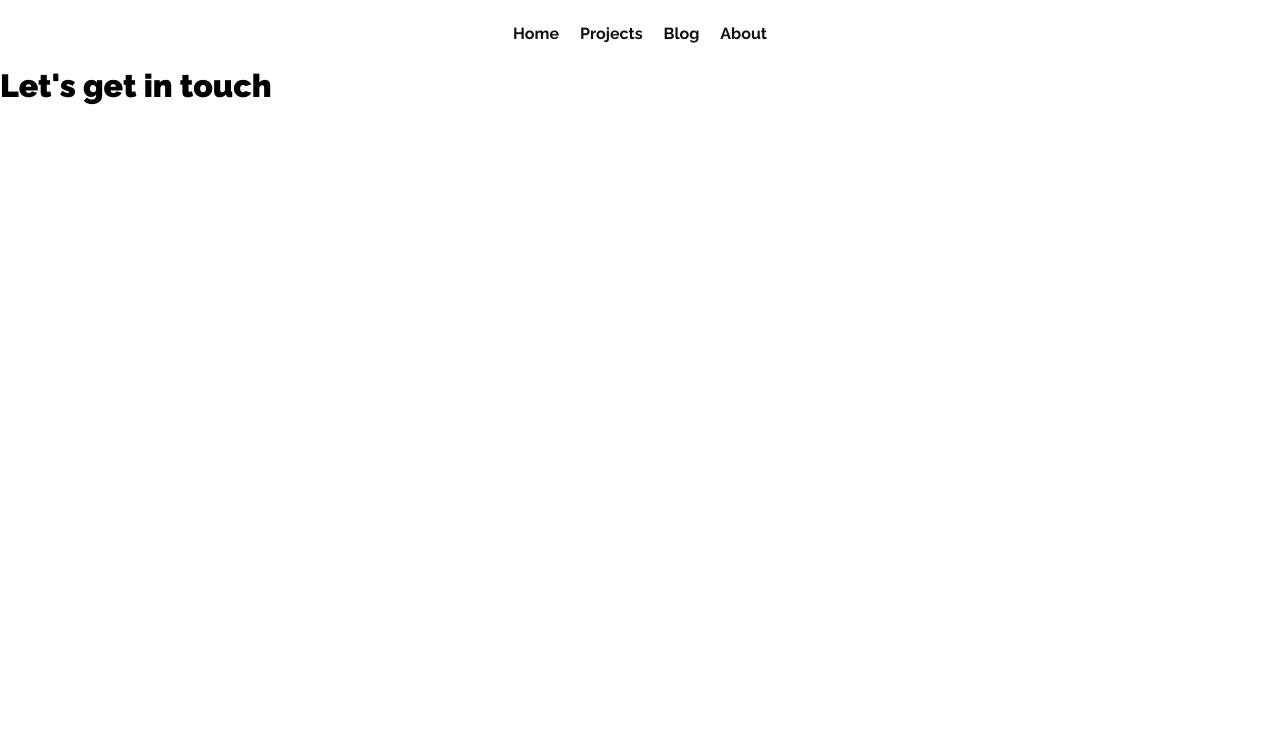
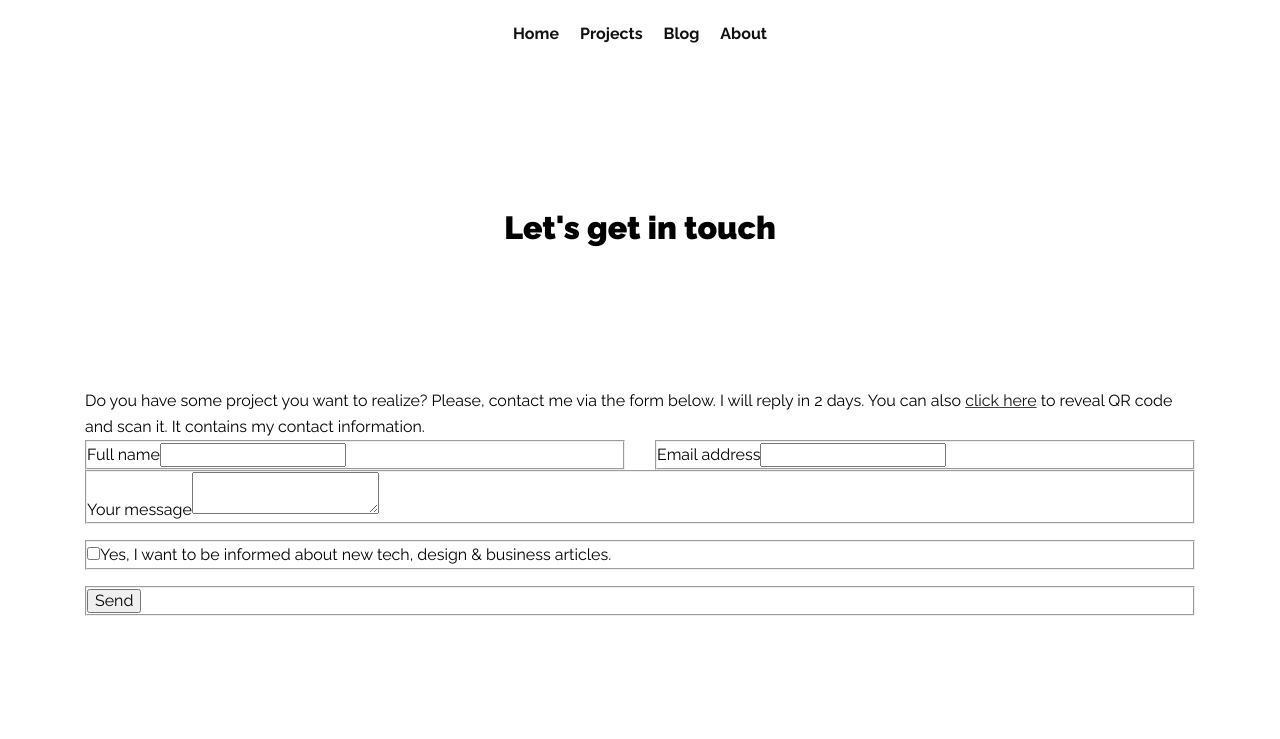
Before and after one commit to alexdevero/alex-devero-website-gatsbyjs, a Gatsby site: page /contact in a window 1280 px wide. Shown: the top 739 px of the page. Built offline with nearby package versions, Linux system fonts and the light colour scheme; Gatsby itself is replaced by a stand-in of ours.

Commit message:
Update text, add contact form

```diff
--- a/src/pages/contact.js
+++ b/src/pages/contact.js
@@ -1,11 +1,155 @@
 import React from 'react'
+import ajax from 'ajax-query'
+import { withPrefix } from 'gatsby'
 
 import Layout from '../components/layout'
 
-const ContactPage = () => (
-  <Layout>
-    <h1>Let's get in touch</h1>
-  </Layout>
-)
+class ContactPage extends React.Component {
+  state = {
+    formEmail: '',
+    formMessage: '',
+    formName: '',
+    formNewsletter: false,
+    isFormSubmitted: false,
+    isFormValid: false
+  }
+
+  handleInputChange = event => {
+    if (event.target.value.length > 0 && event.target.name !== 'formEmail') {
+      this.setState({
+        [event.target.name]: event.target.value
+      })
+    }
+
+    if (event.target.name === 'formEmail') {
+      /* eslint-disable */
+      var re = /^(([^<>()\[\]\\.,;:\s@"]+(\.[^<>()\[\]\\.,;:\s@"]+)*)|(".+"))@((\[[0-9]{1,3}\.[0-9]{1,3}\.[0-9]{1,3}\.[0-9]{1,3}\])|(([a-zA-Z\-0-9]+\.)+[a-zA-Z]{2,}))$/
+      /* eslint-enable */
+
+      if (re.test(String(event.target.value).toLowerCase())) {
+        this.setState({
+          [event.target.name]: event.target.value
+        })
+      }
+    }
+  }
+
+  handleCheckboxClick = event => {
+    this.setState({
+      [event.target.name]: event.target.checked
+    })
+  }
+
+  handleFormSubmit = event => {
+    event.preventDefault()
+
+    if (this.state.formEmail.length > 0 && this.state.formName.length > 0) {
+      this.setState({
+        isFormValid: true
+      })
+
+      // $.ajax({
+      //   data: this.state,
+      //   type: 'POST',
+      //   url: withPrefix('/contact.php'),
+      //   success: function(data) {
+      //     console.info(data)
+      //   },
+      //   error: function(xhr, status, err) {
+      //     console.error(status, err.toString())
+      //   }
+      // })
+
+      const callback = function() {
+        console.info(this)
+      }
+
+      ajax.ajaxRequest({
+          data: this.state,
+          type: 'POST',
+          url: withPrefix('/contact.php'),
+          success: function(data) {
+            console.info(data)
+          },
+          error: function(xhr, status, err) {
+            console.error(status, err.toString())
+          }
+        }, callback)
+
+      console.log(this.state)
+
+      this.setState({
+        formEmail: '',
+        formMessage: '',
+        formName: '',
+        formNewsletter: false,
+        isFormSubmitted: true,
+        isFormValid: false
+      })
+    }
+  }
+
+  render() {
+    return (
+      <Layout>
+        <div className="hero">
+          <h1>Let's get in touch</h1>
+        </div>
+
+        <div className="container">
+          <p>
+            Do you have some project you want to realize? Please, contact me via the form below. I will reply in 2 days. You can also <a href="#">click here</a> to reveal QR code and scan it. It contains my contact information.
+          </p>
+
+          <form action="">
+            <div className="row">
+              <div className="col-md-6">
+                <fieldset>
+                  <label htmlFor="formName">Full name</label>
+
+                  <input onChange={this.handleInputChange} type="text" name="formName" id="formName" required={true} />
+                </fieldset>
+              </div>
+
+              <div className="col-md-6">
+                <fieldset>
+                  <label htmlFor="formEmail">Email address</label>
+
+                  <input onChange={this.handleInputChange} type="email" name="formEmail" id="formEmail" required={true} />
+                </fieldset>
+              </div>
+            </div>
+
+            <fieldset>
+              <label>Your message</label>
+
+              <textarea onChange={this.handleInputChange} name="formMessage" id="formMessage" />
+            </fieldset>
+
+            <fieldset>
+              <label htmlFor="formNewsletter">
+                <input className="styled-checkbox" onClick={this.handleCheckboxClick} type="checkbox" name="formNewsletter" id="formNewsletter" defaultChecked={false} />
+
+                <span>Yes, I want to be informed about new tech, design & business articles.</span>
+              </label>
+            </fieldset>
+
+            {this.state.isFormSubmitted && (
+              <fieldset>
+                <p>Your message is on the way. I will reply in three days.</p>
+              </fieldset>
+            )}
+
+            <fieldset>
+              <button onClick={this.handleFormSubmit} className="btn">
+                Send
+              </button>
+            </fieldset>
+          </form>
+        </div>
+      </Layout>
+    )
+  }
+}
 
 export default ContactPage
```
